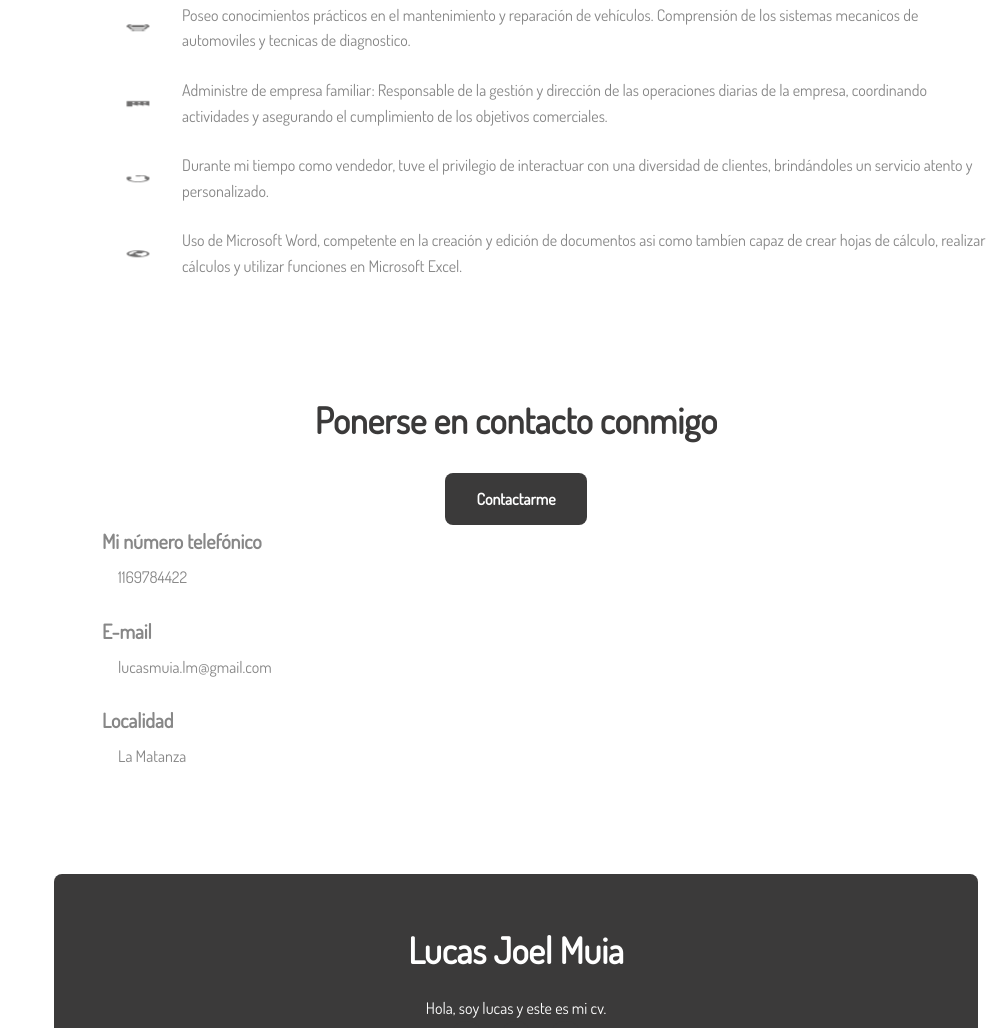
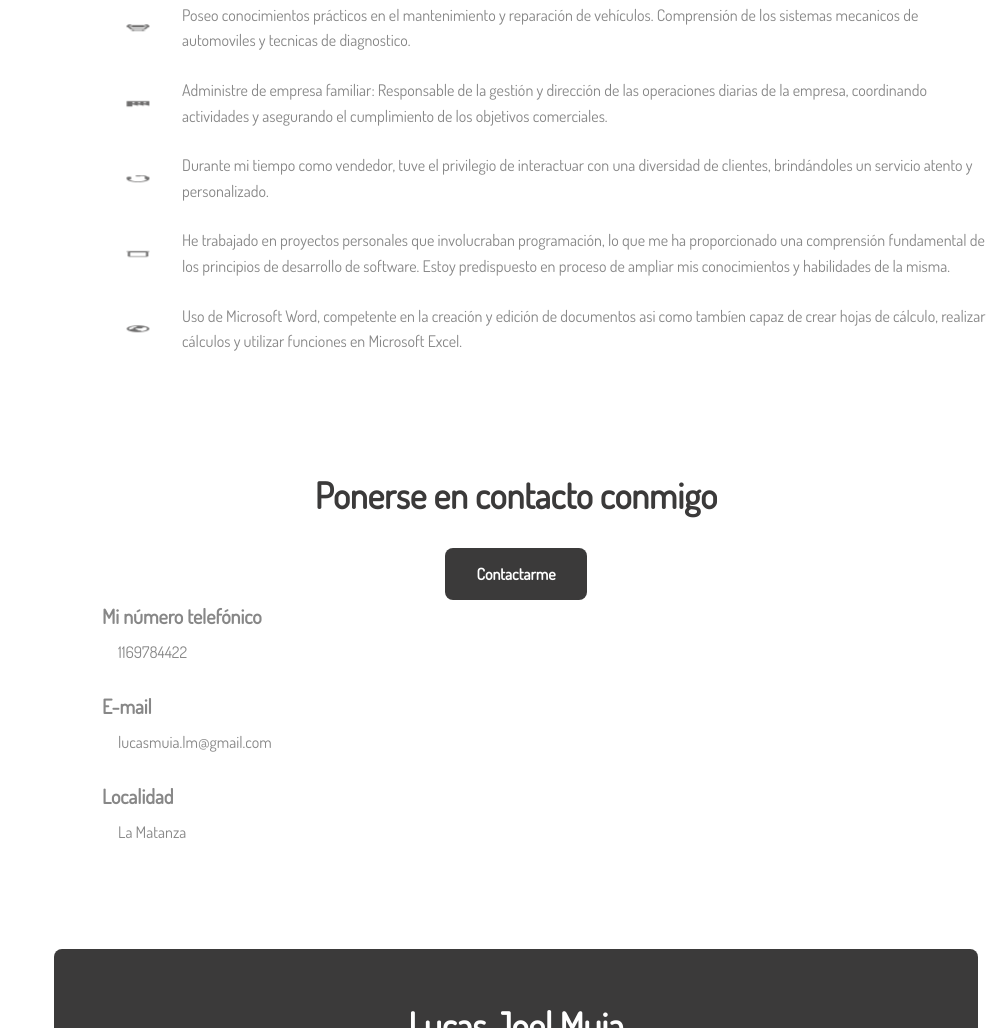
Before and after one commit to lucasmuia/lucasmuia, a plain HTML site: page index.html in a window 1280 px wide. Shown: the part 1382-2410 px from the top of the page, without its empty margins (286-1280 px from the left). Drawn offline with nearby package versions, Linux system fonts and the light colour scheme.

Commit message:
Update index.html

```diff
--- a/index.html
+++ b/index.html
@@ -138,6 +138,11 @@
                 </div>
 
                 <div class="about__information-data">
+                  <i class='bx bx-laptop bx-flip-vertical bx-burst about__information-icon' ></i>
+                  <span>He trabajado en proyectos personales que involucraban programación, lo que me ha proporcionado una comprensión fundamental de los principios de desarrollo de software. Estoy predispuesto en proceso de ampliar mis conocimientos y habilidades de la misma. </span>
+                </div>
+
+                <div class="about__information-data">
                   <i class='bx bx-world bx-flip-vertical bx-burst about__information-icon' ></i>
                   <span> Uso de Microsoft Word, competente en la creación y edición de documentos asi como tambíen capaz de crear hojas de cálculo, realizar cálculos y utilizar funciones en Microsoft Excel. </span>
                 </div>
```
